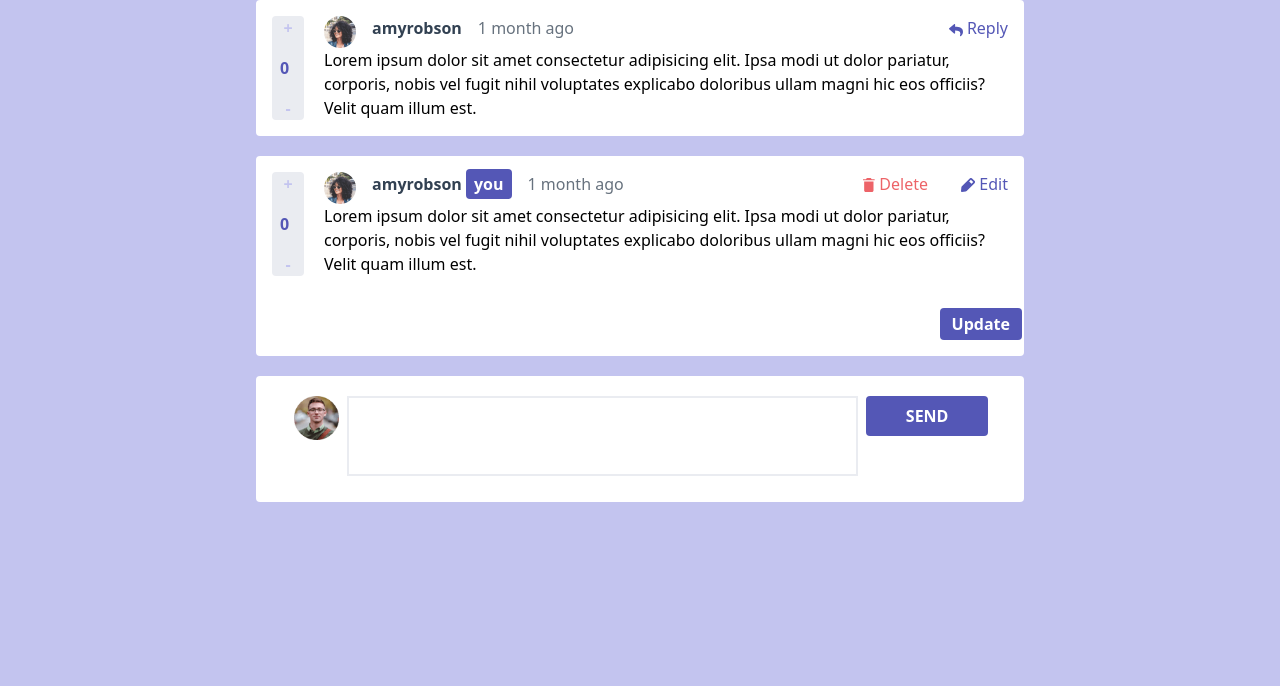
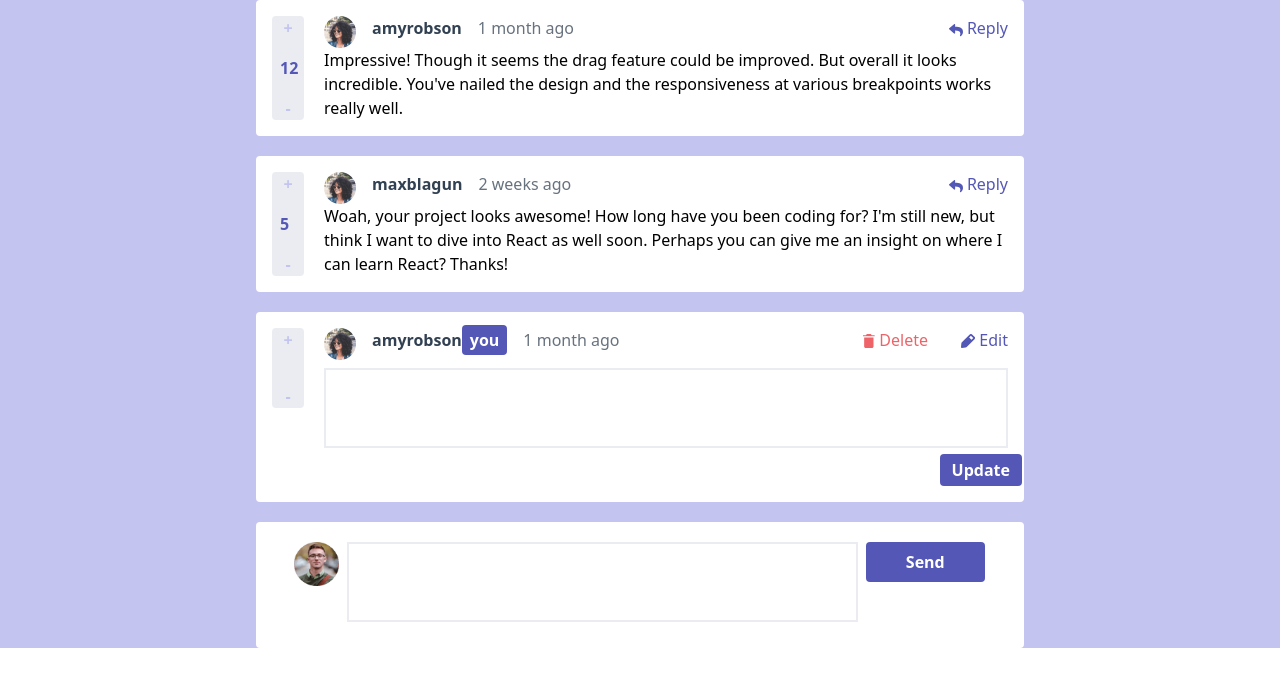
Before and after one commit to Agyanim/interactive-comments-section, a React (Vite) app: page / in a window 1280 px wide. Shown: the top 686 px of the page. Built offline with nearby package versions, Linux system fonts and the light colour scheme.

Commit message:
adding states to projects

```diff
--- a/components/CommentInput.tsx
+++ b/components/CommentInput.tsx
@@ -1,4 +1,4 @@
-import { useState } from "react";
+import  { useState } from "react";
 type Comment = {
   body: string;
   comments: Array<Comment>;
--- a/components/interactive/CommentItems.tsx
+++ b/components/interactive/CommentItems.tsx
@@ -1,13 +1,57 @@
 import GradeCounter from "../interactive/GradeCounter";
-const CommentItems = () => {
+import data from "../../util/data/data.json";
+import { useState } from "react";
+import FirstLevelInput from "../interactive/FirstLevelInput";
+type CurrentUser = {
+  image: {
+    png: string | undefined;
+    webp: string | undefined;
+  };
+  username: string;
+};
+
+type Reply = {
+  id: number;
+  content: string;
+  createdAt: string;
+  score: number;
+  replyingTo: string;
+  user: CurrentUser;
+};
+
+type Replies = Reply[];
+
+type Comment = {
+  id: number;
+  content: string;
+  createdAt: string;
+  score: number;
+  user: CurrentUser;
+  replies: Replies;
+};
+// type Comments = Comment[];
+
+type CommentItemsProps = {
+  comment: Comment;
+};
+
+const CommentItems = ({ comment }: CommentItemsProps) => {
+  const currentUser: CurrentUser = data.currentUser;
+  const [isReplying, setIsReplying] = useState(false);
+
+  const replyHandler = () => {
+    setIsReplying(!isReplying);
+  };
+  //  console.log(comments);
+
   return (
     <section className="flex  bg-White w-full lg:w-[60%] m-auto rounded ">
-      <div className="flex flex-col-reverse lg:flex-row m-4">
+      <div className="flex flex-col-reverse lg:flex-row m-4 w-full">
         <div className="">
-          <GradeCounter />
+          <GradeCounter score={comment.score} />
         </div>
-        <div className="relative ml-5">
-          <div className="flex gap-4">
+        <div className="relative ml-5 w-full">
+          <div className="flex gap-4 w-full">
             <div>
               <img
                 className="w-[2rem]"
@@ -15,16 +59,14 @@ const CommentItems = () => {
                 alt="avatar"
               />
             </div>
-            <h2 className="font-bold text-DarkBlue">amyrobson</h2>
-            <h3 className="text-GrayishBlue">1 month ago</h3>
+            <h2 className="font-bold text-DarkBlue">{comment.user.username}</h2>
+            <h3 className="text-GrayishBlue">{comment.createdAt}</h3>
           </div>
-          <p>
-            Lorem ipsum dolor sit amet consectetur adipisicing elit. Ipsa modi
-            ut dolor pariatur, corporis, nobis vel fugit nihil voluptates
-            explicabo doloribus ullam magni hic eos officiis? Velit quam illum
-            est.
-          </p>
-          <button className="text-ModerateBlue absolute lg:top-0 right-0 flex">
+          <p className="w-full">{comment.content}</p>
+          <button
+            className="text-ModerateBlue absolute lg:top-0 right-0 flex"
+            onClick={replyHandler}
+          >
             <img
               className="mt-2 pr-1"
               src="/images/icon-reply.svg"
@@ -34,6 +76,7 @@ const CommentItems = () => {
           </button>
         </div>
       </div>
+      {/* {isReplying && <FirstLevelInput />} */}
     </section>
   );
 };
--- /dev/null
+++ b/components/interactive/EditItems.tsx
@@ -0,0 +1,73 @@
+import { useState } from "react";
+import GradeCounter from "./GradeCounter";
+import data from "../../util/data/data.json"
+
+const EditItems = () => {
+
+  const {currentUser}=data
+  const [edit, SetEdit] = useState("");
+  return (
+    <section className="flex  bg-White w-full lg:w-[60%] m-auto rounded mt-5 ">
+      <div className="flex flex-col-reverse lg:flex-row m-4 relative w-full">
+        <div className="">
+          <GradeCounter />
+        </div>
+        <div className="relative ml-5 w-full">
+          <div className="flex gap-4">
+            <div>
+              <img
+                className="w-[2rem]"
+                src="/images/avatars/image-amyrobson.png"
+                alt="avatar"
+              />
+            </div>
+            <h2 className="font-bold text-DarkBlue">
+              amyrobson
+              <span className="bg-ModerateBlue text-White px-2 py-1 rounded">
+                you
+              </span>
+            </h2>
+            <h3 className="text-GrayishBlue">1 month ago</h3>
+          </div>
+          <textarea
+            className="w-[100%] mt-2"
+            name="comment"
+            id="comment"
+            cols={60}
+            rows={3}
+            value={edit}
+            onChange={(e) => SetEdit(e.target.value)}
+          >
+            Lorem ipsum dolor sit amet consectetur adipisicing elit. Ipsa modi
+            ut dolor pariatur, corporis, nobis vel fugit nihil voluptates
+            explicabo doloribus ullam magni hic eos officiis? Velit quam illum
+            est.
+          </textarea>
+          <div>
+            <button className="text-ModerateBlue absolute lg:top-0 right-0 flex">
+              <img
+                className="mt-[0.4rem] pr-1"
+                src="/images/icon-edit.svg"
+                alt="edit"
+              />
+              Edit
+            </button>
+            <button className="text-SoftRed absolute lg:top-0  flex right-20">
+              <img
+                className="mt-[0.4rem] pr-1"
+                src="/images/icon-delete.svg"
+                alt="delete"
+              />
+              Delete
+            </button>
+          </div>
+          <button className="hidden lg:flex bg-ModerateBlue text-White font-bold px-3 py-1 ml- lg:ml-[90%] rounded">
+            Update
+          </button>
+        </div>
+      </div>
+    </section>
+  );
+};
+
+export default EditItems;
--- a/components/interactive/FirstLevelInput.tsx
+++ b/components/interactive/FirstLevelInput.tsx
@@ -1,14 +1,71 @@
 import { useState } from "react";
+import data from "../../util/data/data.json";
 
-const FirstLevelInput = () => {
-    const [comments,setComments]=useState("")
-    // console.log(comments);
+type CurrentUser = {
+  image: {
+    png: string | undefined;
+    webp: string | undefined;
+  };
+  username: string;
+};
+
+type Reply = {
+  id: number;
+  content: string;
+  createdAt: string;
+  score: number;
+  replyingTo: string;
+  user: CurrentUser;
+};
+
+type Replies = Reply[];
+
+type Comment = {
+  id: number;
+  content: string;
+  createdAt: string;
+  score: number;
+  user: CurrentUser;
+  replies: Replies;
+};
+
+type FirstLevelInputProps = {
+  onComment: (newComment: Comment) => void;
+};
+
+const newCurrentUser: CurrentUser = data.currentUser;
+
+const FirstLevelInput = ({onComment }: FirstLevelInputProps) => {
+  const [addComment, setAddComment] = useState("");
+  const [isReplying, setIsReplying] = useState(false);
+
+
+  const addNew: Comment = {
+    id: 25,
+    content: addComment,
+    createdAt: "12/45/2024",
+    score: 45,
+    user: newCurrentUser,
+    replies: [],
+  };
+  const onCommentHandler = ():void =>  {
+    onComment(addNew);
+    setAddComment("")
+  };
+
+const replyHandler=()=>{
+  setIsReplying(!isReplying)
+}
 
   return (
     <section className="flex  bg-White w-full lg:w-[60%] m-auto rounded mt-5">
       <div className="flex flex-col-reverse lg:flex-row gap-2 w-[90%] lg:w-[90%] m-auto my-5 ">
         <div className="">
-          <img className="w-[2rem] lg:w-[3rem]" src="/images/avatars/image-juliusomo.png" alt="avatar" />
+          <img
+            className="w-[2rem] lg:w-[3rem]"
+            src="/images/avatars/image-juliusomo.png"
+            alt="avatar"
+          />
         </div>
         <div className="w-full relative">
           <textarea
@@ -17,12 +74,24 @@ const FirstLevelInput = () => {
             id="comment"
             cols={60}
             rows={3}
-            value={comments}
-            onChange={e=>setComments(e.target.value)}
+            value={addComment}
+            onChange={(e) => setAddComment(e.target.value)}
           ></textarea>
-          <button className="absolute top-[5.8rem] left-[76%]  lg:left-[80%] lg:top-0 px-3 lg:px-10 py-2 rounded border-none bg-ModerateBlue text-White font-bold lg:ml-2">
-            SEND
-          </button>
+
+          {isReplying ? (
+            <button className="absolute top-[5.8rem] left-[76%]  lg:left-[80%] lg:top-0 px-3 lg:px-10 py-2 rounded border-none bg-ModerateBlue text-White font-bold lg:ml-2"
+            onClick={replyHandler}
+            >
+              Reply
+            </button>
+          ) : (
+            <button
+              className="absolute top-[5.8rem] left-[76%]  lg:left-[80%] lg:top-0 px-3 lg:px-10 py-2 rounded border-none bg-ModerateBlue text-White font-bold lg:ml-2"
+              onClick={onCommentHandler}
+            >
+              Send
+            </button>
+          )}
         </div>
       </div>
     </section>
--- a/components/interactive/GradeCounter.tsx
+++ b/components/interactive/GradeCounter.tsx
@@ -1,11 +1,14 @@
 import {useState} from 'react'
+type GradeProps={
+  score:number
+}
 
-const GradeCounter = () => {
+const GradeCounter = ({score}:GradeProps) => {
     const [grade,setGrade]=useState(0)
   return (
     <div className='flex flex-row lg:flex-col font-bold px-2 gap-4 bg-LightGray rounded w-[5rem] lg:w-[2rem]'>
         <button className='text-LightGrayishBlue' onClick={()=>setGrade(prev=> prev+1)}>+</button>
-        <p className=' text-ModerateBlue'>{grade}</p>
+        <p className=' text-ModerateBlue '>{score}</p>
         <button className='text-LightGrayishBlue' onClick={()=>{if( grade>0){setGrade(prev=> prev-1)}}}>-</button>
     </div>
   )
--- a/components/interactive/ReplyItems.tsx
+++ /dev/null
@@ -1,56 +0,0 @@
-import GradeCounter from './GradeCounter';
-
-const ReplyItems = () => {
-  return (
-    <section className="flex  bg-White w-full lg:w-[60%] m-auto rounded mt-5 ">
-    <div className="flex flex-col-reverse lg:flex-row m-4 relative">
-      <div className="">
-        <GradeCounter />
-      </div>
-      <div className="relative ml-5">
-        <div className="flex gap-4">
-          <div>
-            <img
-              className="w-[2rem]"
-              src="/images/avatars/image-amyrobson.png"
-              alt="avatar"
-            />
-          </div>
-          <h2 className="font-bold text-DarkBlue">amyrobson <span className='bg-ModerateBlue text-White px-2 py-1 rounded'>you</span></h2>
-          <h3 className="text-GrayishBlue">1 month ago</h3>
-        </div>
-        <p>
-          Lorem ipsum dolor sit amet consectetur adipisicing elit. Ipsa modi
-          ut dolor pariatur, corporis, nobis vel fugit nihil voluptates
-          explicabo doloribus ullam magni hic eos officiis? Velit quam illum
-          est.
-        </p>
-        <div>
-        <button className="text-ModerateBlue absolute lg:top-0 right-0 flex">
-          <img
-            className="mt-[0.4rem] pr-1"
-            src="/images/icon-edit.svg"
-            alt="edit"
-          />
-          Edit
-        </button>
-        <button className="text-SoftRed absolute lg:top-0  flex right-20">
-          <img
-            className="mt-[0.4rem] pr-1"
-            src="/images/icon-delete.svg"
-            alt="delete"
-          />
-          Delete
-        </button>
-        </div>
-        <button className="hidden lg:flex bg-ModerateBlue text-White font-bold px-3 py-1 ml- lg:ml-[90%] mt-[2rem] rounded">
-          Update
-        </button>
-
-      </div>
-    </div>
-  </section>
-);
-}
-
-export default ReplyItems
--- a/src/pages/Home.tsx
+++ b/src/pages/Home.tsx
@@ -1,13 +1,58 @@
 import FirstLevelInput from "../../components/interactive/FirstLevelInput";
 import CommentItems from "../../components/interactive/CommentItems";
-import ReplyItems from "../../components/interactive/ReplyItems";
+import EditItems from "../../components/interactive/EditItems";
+import data from "../../util/data/data.json";
+import { useState } from "react";
+
+type CurrentUser = {
+  image: {
+    png: string | undefined;
+    webp: string | undefined;
+  };
+  username: string;
+};
+
+type Reply = {
+  id: number;
+  content: string;
+  createdAt: string;
+  score: number;
+  replyingTo: string;
+  user: CurrentUser;
+};
+
+type Replies = Reply[];
+
+type Comment = {
+  id: number;
+  content: string;
+  createdAt: string;
+  score: number;
+  user: CurrentUser;
+  replies: Replies;
+};
+type Comments = Comment[];
+
+const currentUser: CurrentUser = data.currentUser;
+const dummyComments: Comments = data.comments;
+
 const Home = () => {
+  const [comments, setComments] = useState(dummyComments);
+  const onComment=(newComment:Comment):void=>{
+    setComments(prev=>[newComment,...prev])
+
+  }
+
   return (
-    <main className="w-screen h-screen bg-LightGrayishBlue">
-      <CommentItems />
-      <ReplyItems/>
+    <main className="w-screen  bg-LightGrayishBlue">
+      {comments.map((comment) => (
+        <div className="mb-5">
+        <CommentItems comment={comment} />
 
-      <FirstLevelInput />
+        </div>
+      ))}
+      <EditItems />
+      <FirstLevelInput onComment={onComment} />
     </main>
   );
 };
--- a/util/data/data.json
+++ b/util/data/data.json
@@ -40,6 +40,7 @@
           "createdAt": "1 week ago",
           "score": 4,
           "replyingTo": "maxblagun",
+
           "user": {
             "image": {
               "png": "./images/avatars/image-ramsesmiron.png",
```
